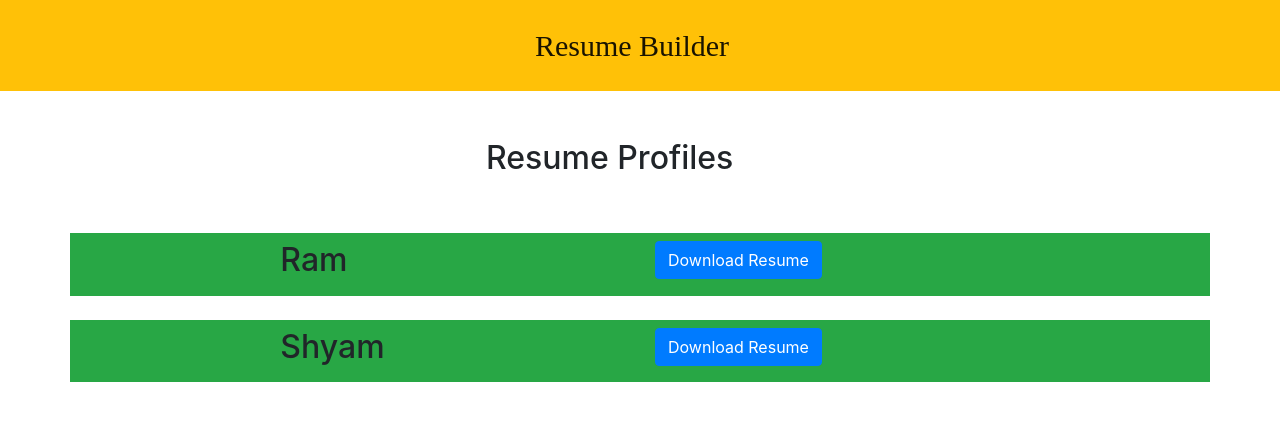
After one commit to ZuckyNeeraj/resume_builder, a Django app: page /list/ in a window 1280 px wide. The commit adds this page. Shown: the top 421 px of the page. Run offline with Django 4.2, Linux system fonts and the light colour scheme; data comes from the database, SQL or seed files in the repository; both versions use the stored data as it was after the commit.

Commit message:
made some changes like added resume page and list page.

```diff
--- a/resume/templates/index.html
+++ b/resume/templates/index.html
@@ -37,7 +37,7 @@
 
 <nav class="navbar navbar-light bg-warning">
   <div class="navbar-header">
-    <a class="navbar-brand" href="{{ index }}">Resume Builder</a>
+    <a class="navbar-brand" href="{% url 'index' %}">Resume Builder</a>
   </div>
 </nav>
 
@@ -161,9 +161,10 @@
   </div>
 
   <!-- Submit button -->
-  <button type="submit" class="btn btn-primary btn-block mb-4">Show resume</button>
+  <button type="submit" class="btn btn-primary btn-block mb-2">Create my resume</button>
 </form>
 <!--form ends-->
+      <a href="{% url 'list' %}" class="btn btn-primary btn-block mb-2" role="button">Show resume's</a>
       </div>
       <div class="col-md-2"></div>
   </div>
--- /dev/null
+++ b/resume/templates/list.html
@@ -0,0 +1,53 @@
+<!DOCTYPE html>
+<html lang="en">
+<head>
+    <meta charset="UTF-8">
+    <title>Resume Builder</title>
+    <link rel="stylesheet" href="https://cdn.jsdelivr.net/npm/bootstrap@4.0.0/dist/css/bootstrap.min.css" integrity="sha384-Gn5384xqQ1aoWXA+058RXPxPg6fy4IWvTNh0E263XmFcJlSAwiGgFAW/dAiS6JXm" crossorigin="anonymous">
+<style>
+    .navbar-header {
+    float: left;
+    padding: 10px;
+    text-align: center;
+    width: 100%;
+}
+.navbar-brand {
+    float:none;
+    font-family: "Times New Roman", Times, serif;
+    font-size: 30px;
+}
+</style>
+</head>
+<body>
+<nav class="navbar navbar-light bg-warning">
+  <div class="navbar-header">
+    <a class="navbar-brand" href="{% url 'index' %}">Resume Builder</a>
+  </div>
+</nav>
+
+<div class="container">
+    <div class="row m-5">
+        <div class="col-md-4"></div>
+        <div class="col-md-4">
+            <h2>Resume Profiles</h2>
+        </div>
+        <div class="col-md-4"></div>
+    </div>
+    {% for profile in profiles %}
+    <div class="row bg-success p-2">
+        <div class="col-md-2"></div>
+        <div class="col-md-4">
+            <h2>{{ profile.name }}</h2>
+        </div>
+        <div class="col-md-4">
+            <a href="/{{ profile.id }}" class="btn btn-primary">Download Resume</a>
+        </div>
+        <div class="col-md-2"></div>
+    </div>
+    <br>
+    {% endfor %}
+</div>
+
+
+</body>
+</html>
--- a/resume/views.py
+++ b/resume/views.py
@@ -1,5 +1,8 @@
 from django.shortcuts import render
 from .models import UserData
+import pdfkit
+from django.http import HttpResponse
+from django.template import loader
 
 
 # Create your views here.
@@ -40,3 +43,22 @@ def form(request):
         userData.save()
 
     return render(request, 'index.html')
+
+
+def resume(request, id):
+    user_profile = UserData.objects.get(pk=id)
+    template = loader.get_template('resume.html')
+    html = template.render({'user_profile': user_profile})
+    options = {
+        'page-size': 'Letter',
+        'encoding': 'UTF-8',
+    }
+    pdf = pdfkit.from_string(html, False, options)
+    response = HttpResponse(pdf, content_type='application/pdf')
+    response['content-Disposition'] = 'attachment'
+    return response
+
+
+def listOfResume(request):
+    profiles = UserData.objects.all()
+    return render(request, 'list.html', {'profiles': profiles})
--- a/resumebuilder/urls.py
+++ b/resumebuilder/urls.py
@@ -4,5 +4,7 @@ from resume import views
 
 urlpatterns = [
     path('admin/', admin.site.urls),
-    path('', views.form, name="index")
+    path('', views.form, name="index"),
+    path('<int:id>/', views.resume, name="resume"),
+    path('list/', views.listOfResume, name="list"),
 ]
```
Also changed, not shown: resume/templates/resume.html (added, +64 -0 lines), db.sqlite3.
